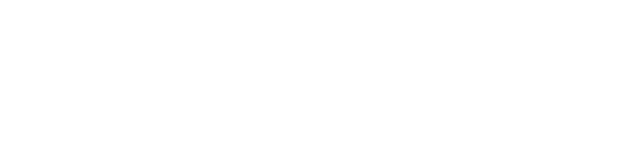
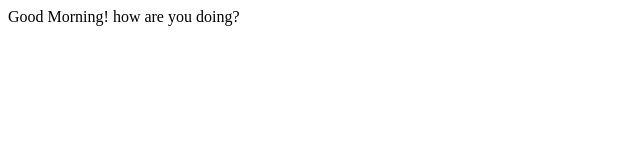
Before and after one commit to VaishnaviDukare/Repo_New, a plain HTML site: page index.html in a window 1280 px wide. Shown: the whole page, without its empty margins (0-640 px from the left). Drawn offline with Linux system fonts and the light colour scheme.

Commit message:
Update index.html

```diff
--- a/index.html
+++ b/index.html
@@ -2,5 +2,7 @@
   <head>
   </head>
   <body>
+    Good Morning!
+    how are you doing?
   </body>
 </html>
```
